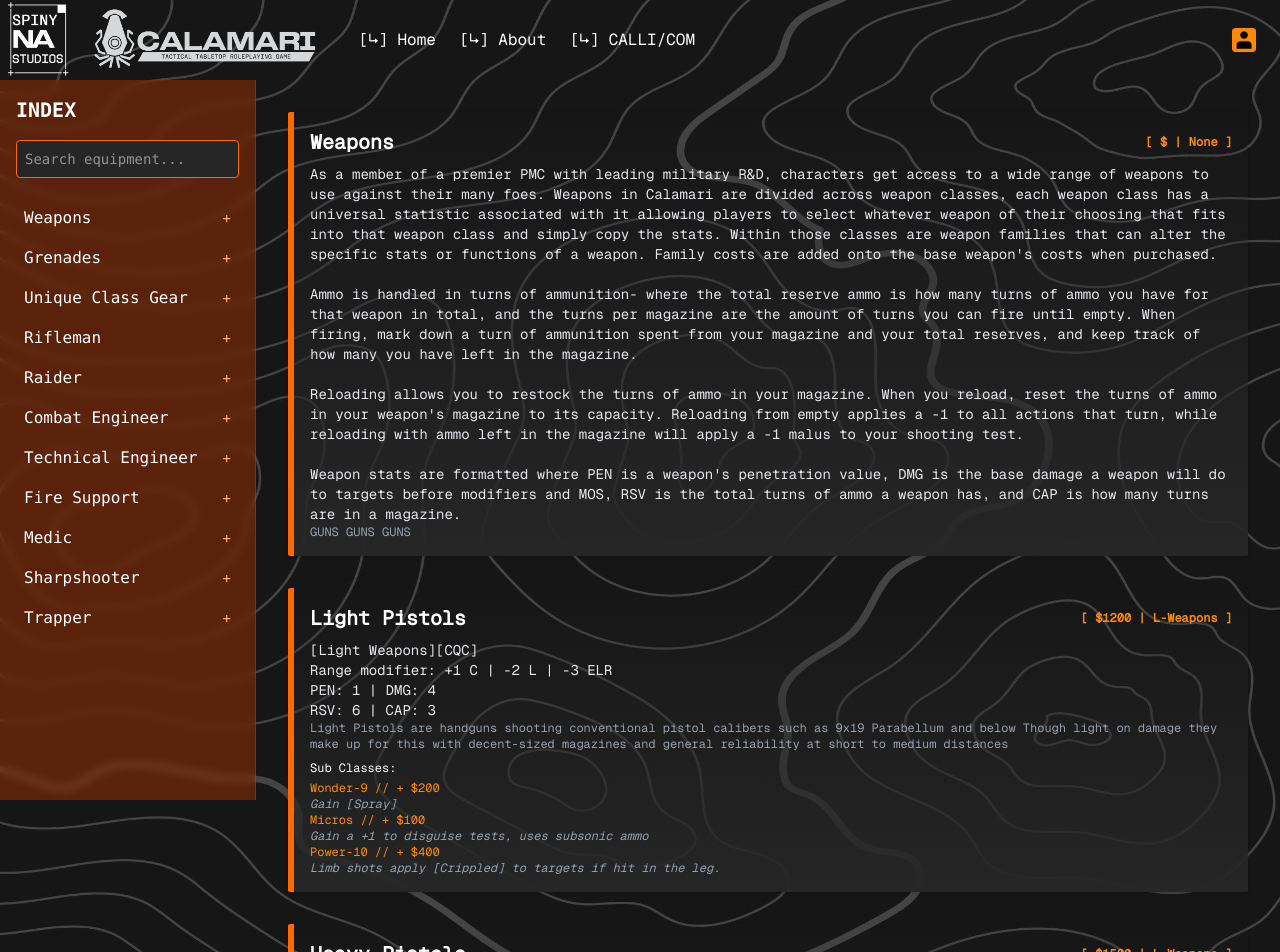
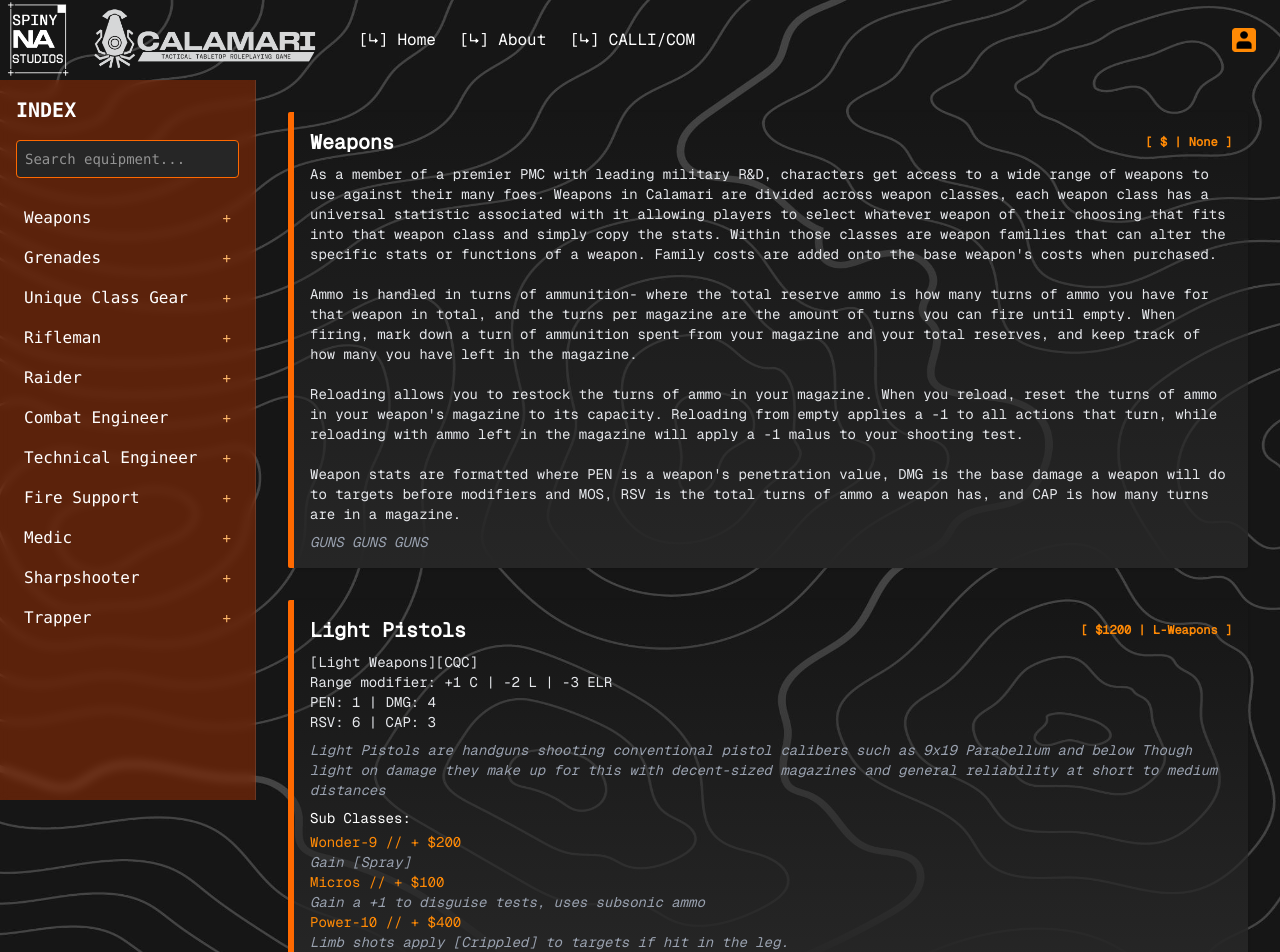
Before and after one commit to RudrNaik/CALLICOM, a React (Vite) app in the folder frontend/: page /CALLICOM/Armory in a window 1280 px wide. Shown: the top 952 px of the page. Built offline with nearby package versions, Linux system fonts and the light colour scheme.

Commit message:
Equipment view text size changes.

```diff
--- a/frontend/src/components/Compendium/EquipmentCard.jsx
+++ b/frontend/src/components/Compendium/EquipmentCard.jsx
@@ -24,7 +24,7 @@ const GearCard = ({ gear }) => {
   return (
     <div
       id={gear.id}
-      className="relative bg-gradient-to-t from-neutral-800 to-neutral-850 border-l-6 border-orange-500 p-4 rounded-xs shadow"
+      className="relative bg-gradient-to-t from-neutral-800 to-neutral-850 border-l-6 border-orange-500 p-4 rounded-xs shadow overflow-hidden"
       style={{ fontFamily: "Geist_Mono" }}
     >
       <div className="relative flex justify-between items-center mb-2">
@@ -39,30 +39,32 @@ const GearCard = ({ gear }) => {
           className="absolute right-10 top-1/2 z-0 -translate-y-1/2 size-50 opacity-15 object-contain pointer-events-none"
         />
       )}
-      <p className=" relative text-sm text-gray-200 whitespace-pre-line">
+      <div className="text-sm">
+        <p className=" relative text-gray-200 whitespace-pre-line">
           {gear.rulesText}
         </p>
-      <p className="relative text-xs text-gray-400 whitespace-pre-line">
+        <p className="relative text-gray-400 whitespace-pre-line italic mt-2">
           {gear.description}
         </p>
 
         {gear?.families && (
-        <p className="relative whitespace-pre-line text-xs mt-2 mb-1">
+          <p className="relative whitespace-pre-line mt-2 mb-1">
             Sub Classes:{" "}
           </p>
         )}
 
         {gear?.families?.map((family) => (
-        <div key={family.id} className="relative text-xs">
+          <div key={family.id} className="relative">
             <div className="text-orange-400">
               {family.family} // + ${family.cost}
             </div>
-          <div className="text-xs italic text-gray-400 whitespace-pre-line">
+            <div className=" italic text-gray-400 whitespace-pre-line">
               {family.effect}
             </div>
           </div>
         ))}
       </div>
+    </div>
   );
 };
 
```
Lines whose indentation alone changed are shown as unchanged.
